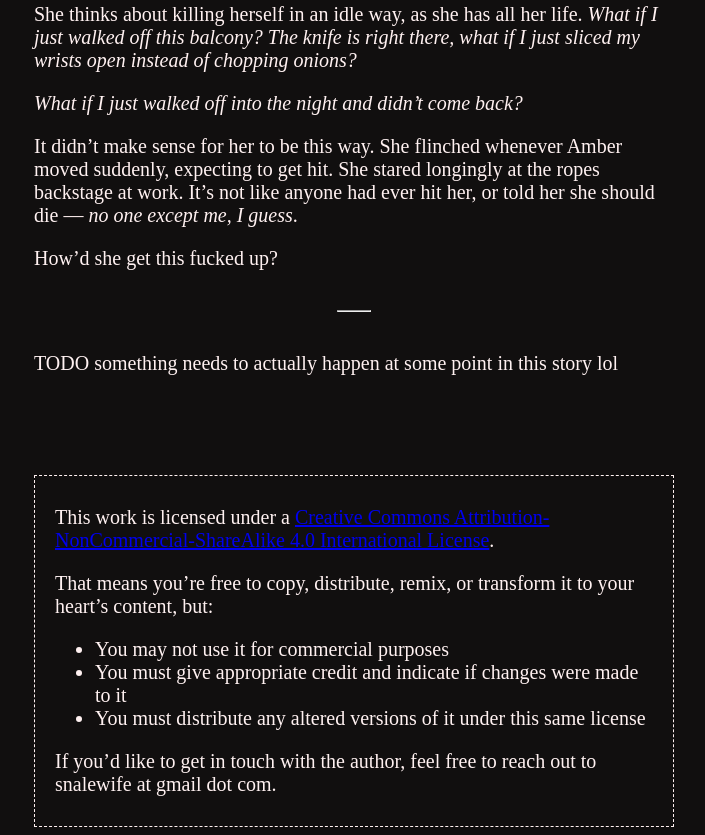
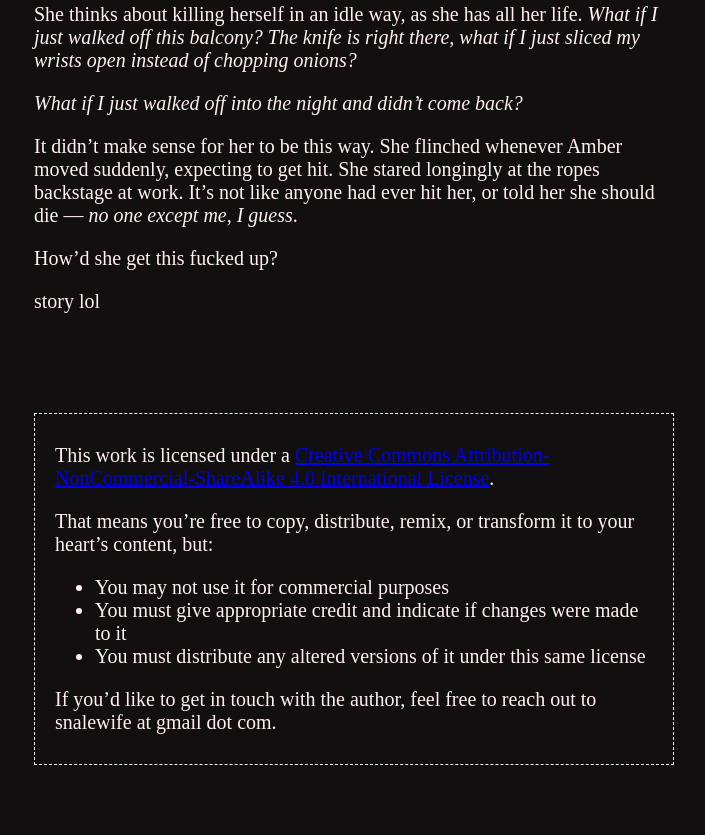
Before and after one commit to snalewife/writing, a plain HTML site: page listless.html in a window 1280 px wide. Shown: the part 1333-2168 px from the top of the page, without its empty margins (286-991 px from the left). Drawn offline with Linux system fonts and the light colour scheme.

Commit message:
listless

```diff
--- a/listless.html
+++ b/listless.html
@@ -100,8 +100,6 @@
     ever hit her, or told her she should die — <em>no one except me, I
     guess</em>.</p>
     <p>How’d she get this fucked up?</p>
-    <hr />
-    <p>TODO something needs to actually happen at some point in this
     story lol</p>
         <footer>
       <p>This work is licensed under a <a
```
